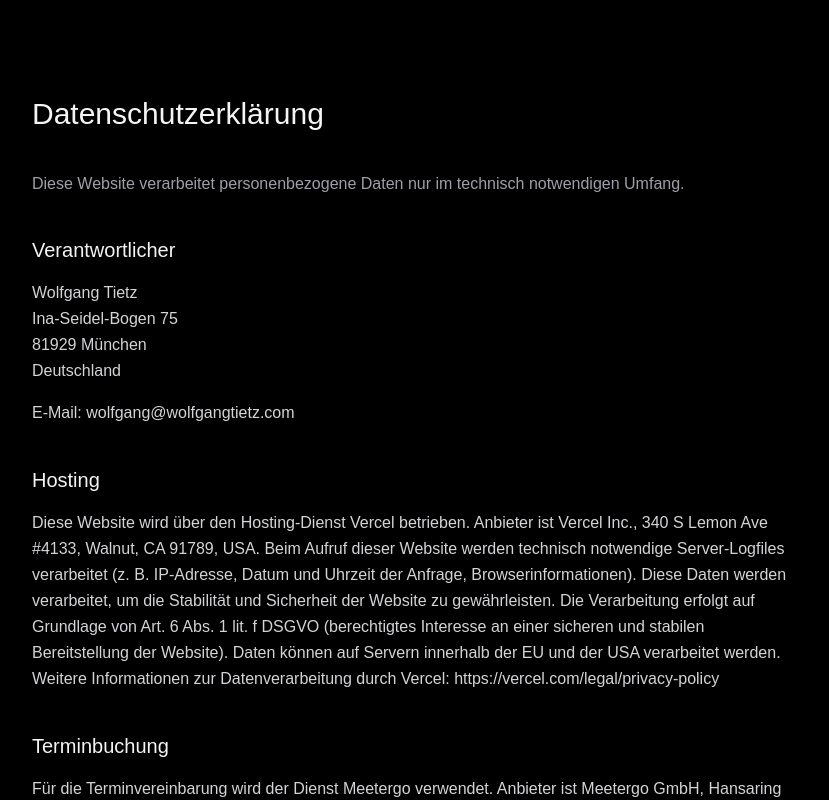
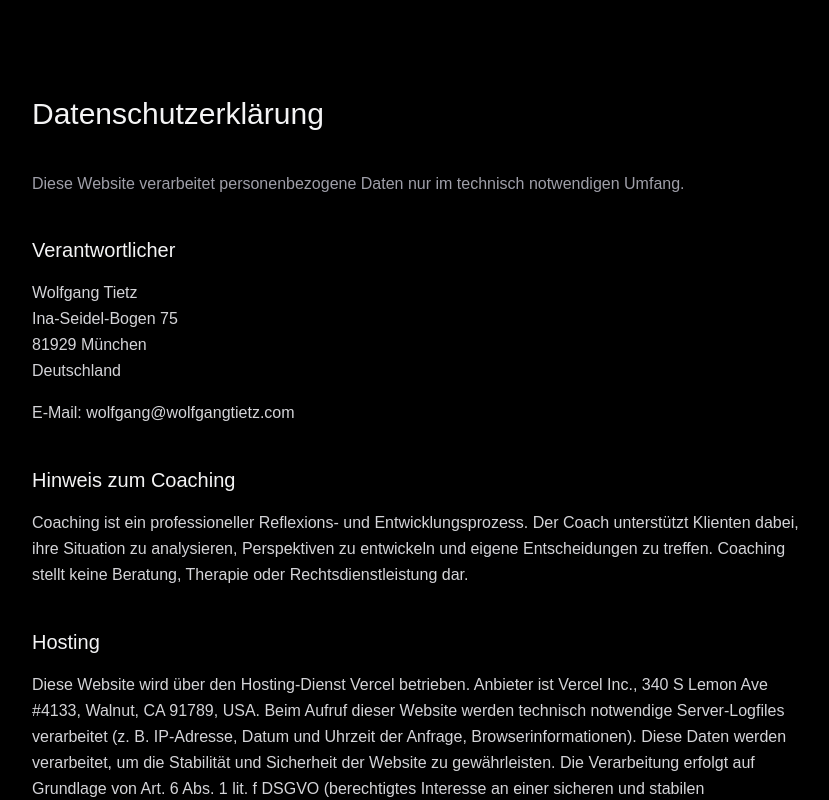
Before and after one commit to wolfgangtietz/coaching-landing, a Next.js app: page /datenschutz in a window 1280 px wide. Shown: the top 800 px of the page, without its empty margins (224-1053 px from the left). Built offline with nearby package versions, Linux system fonts and the light colour scheme.

Commit message:
add coaching definition to privacy policy

```diff
--- a/app/datenschutz/page.tsx
+++ b/app/datenschutz/page.tsx
@@ -21,7 +21,14 @@ export default function Datenschutz() {
         <p className="text-zinc-300 leading-relaxed mt-4">
           E-Mail: wolfgang@wolfgangtietz.com
         </p>
+<h2 className="text-xl font-light mt-10 mb-4">Hinweis zum Coaching</h2>
+<p className="text-zinc-300 leading-relaxed">
+Coaching ist ein professioneller Reflexions- und Entwicklungsprozess.
+Der Coach unterstützt Klienten dabei, ihre Situation zu analysieren,
+Perspektiven zu entwickeln und eigene Entscheidungen zu treffen.
 
+Coaching stellt keine Beratung, Therapie oder Rechtsdienstleistung dar.
+</p>
         <h2 className="text-xl font-light mt-10 mb-4">Hosting</h2>
         <p className="text-zinc-300 leading-relaxed">
 Diese Website wird über den Hosting-Dienst Vercel betrieben.
--- a/app/impressum/page.tsx
+++ b/app/impressum/page.tsx
@@ -11,19 +11,19 @@ export default function Impressum() {
         <p className="text-zinc-300 leading-relaxed">
           Wolfgang Tietz<br />
           Executive Coaching<br />
-          [Ina-Seidel-Bogen 75]<br />
-          [81929 München]<br />
+          Ina-Seidel-Bogen 75<br />
+          81929 München<br />
           Deutschland
         </p>
 
         <p className="text-zinc-300 mt-6 leading-relaxed">
           E-Mail: wolfgang@wolfgangtietz.com
         </p>
-
+Tätigkeit: Professionelles Coaching von Führungskräften und Entscheidern.
         <p className="text-zinc-300 mt-6 leading-relaxed">
           Verantwortlich für den Inhalt nach §55 Abs. 2 RStV:<br />
           Wolfgang Tietz<br />
-          [Adresse wie oben]
+          Adresse wie oben
         </p>
       </section>
     </main>
```
